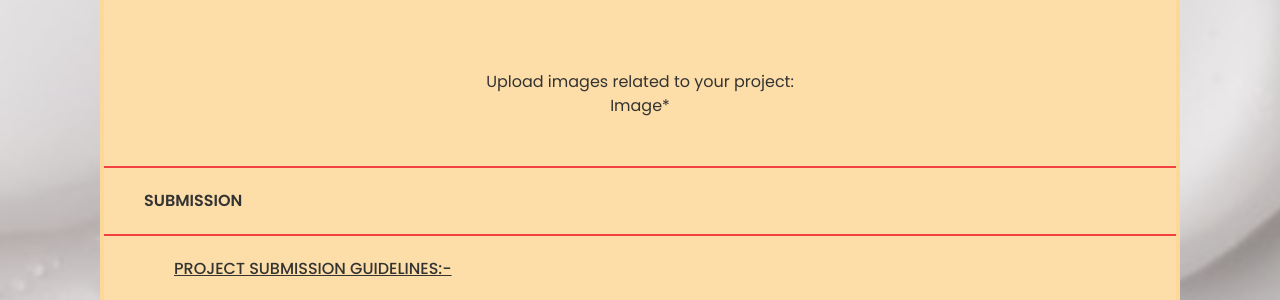
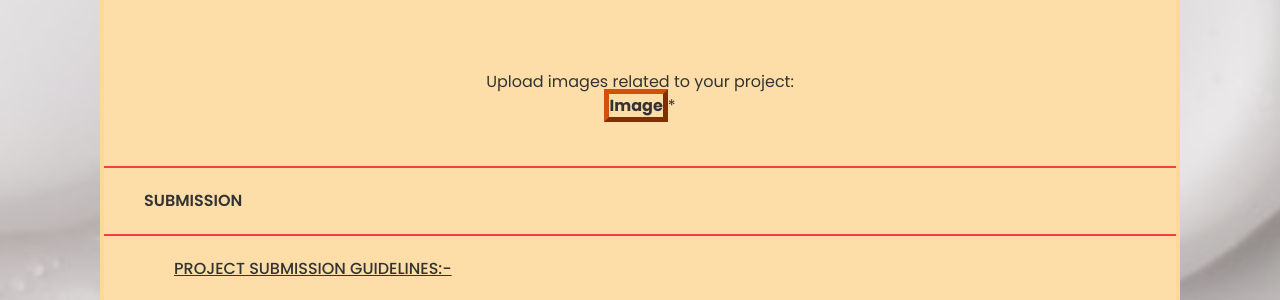
Before and after one commit to bhuvnesh-b/IMDevb, a Django app: page /post/new in a window 1280 px wide; the page is wider, and only the part inside the window is pictured. Shown: the part 1413-1713 px from the top of that part. Run offline with Django 3.2, Linux system fonts and the light colour scheme; the visitor is signed in with stand-in values (Sample User, id 1); parts of the project's set-up code (start-up, migrations or seed data) failed here and were passed over; some libraries are stand-ins or nearby versions.

Commit message:
Update post_form.html

```diff
--- a/blog/templates/blog/post_form.html
+++ b/blog/templates/blog/post_form.html
@@ -128,7 +128,7 @@
                 Upload images related to your project: <br>
                 <div class="button-wrapimage">
                 </div> <div id="div_id_Image" class="form-group"> <label for="id_Image" class=" requiredField">
-                    Image<span class="asteriskField">*</span> </label> <div class=""> <input type="file" name="Image" accept="image/*" class="clearablefileinput form-control-file" required id="id_Image"> </div> </div>
+                    <strong style="border:rgb(211, 81, 6);border-width:5px;border-style:outset;">Image</strong><span class="asteriskField">*</span> </label> <div class=""> <input type="file" name="Image" accept="image/*" class="clearablefileinput form-control-file" required id="id_Image"> </div> </div>
 
                 </div>
             </div>
```
